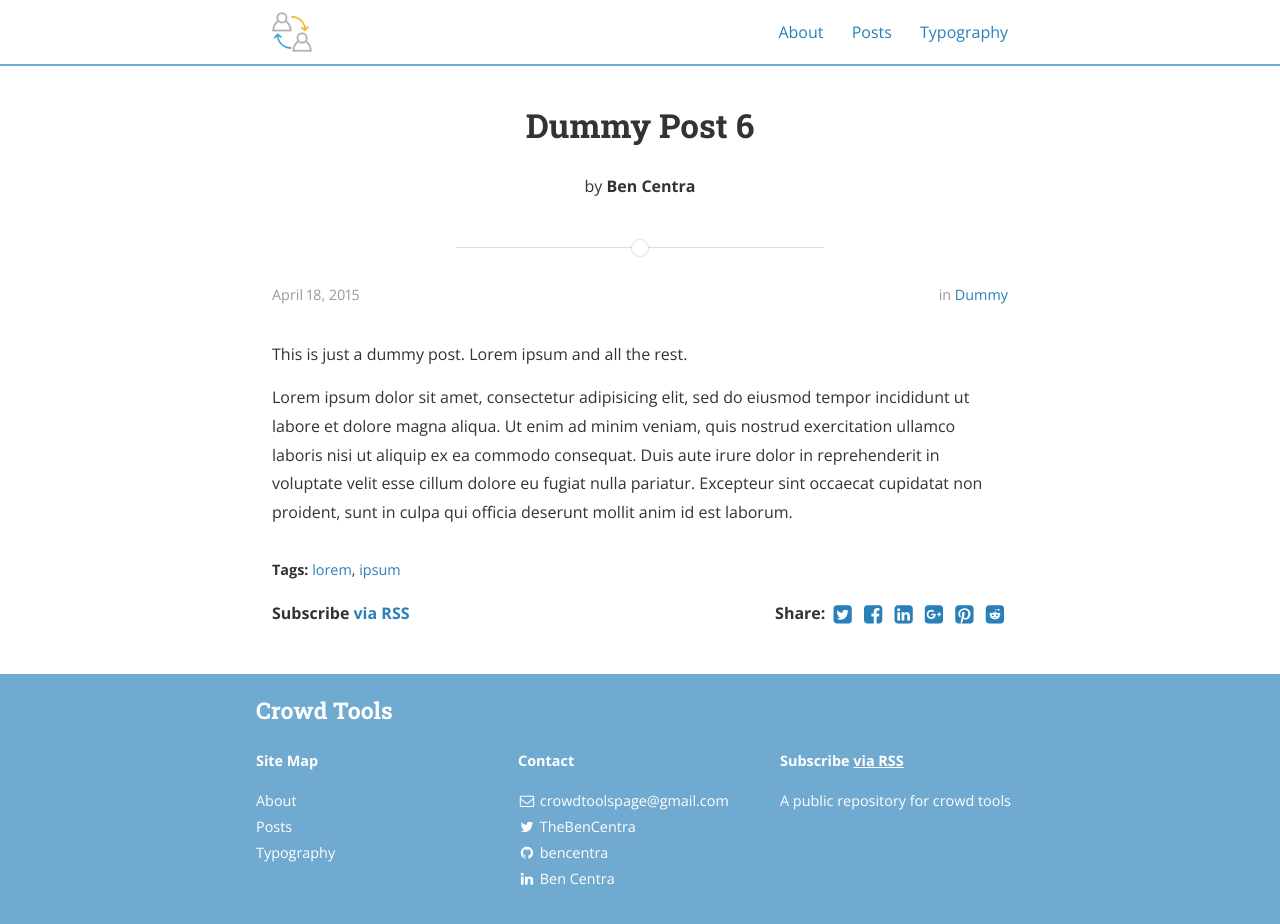
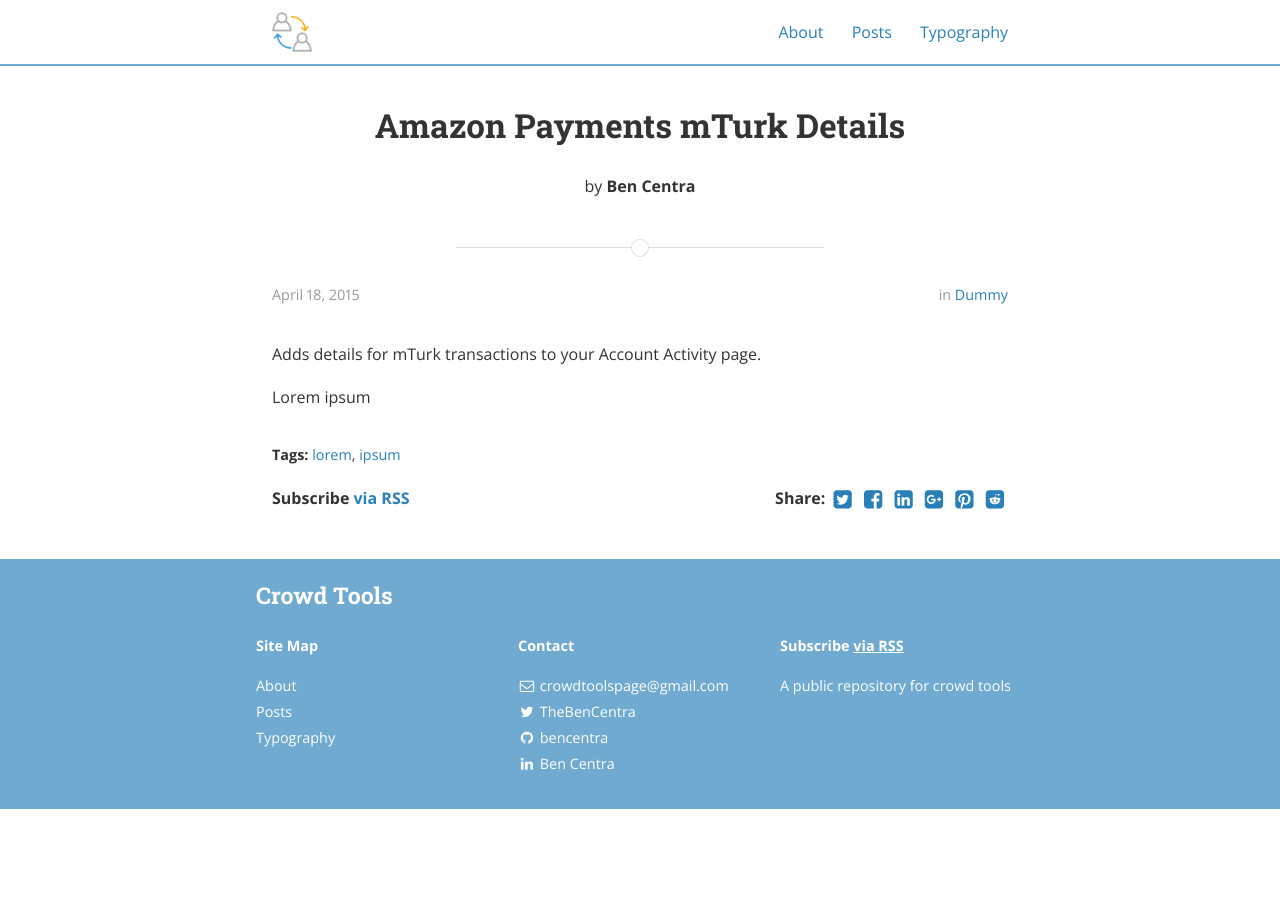
Before and after one commit to crowdtools/crowdtools.github.io, a Jekyll site: the page built from _posts/2015-04-18-dummy6.markdown, in a window 1280 px wide. Built offline with Jekyll 4.4.1, drawn with Linux system fonts in a browser that asks for light colours; nearby versions of some CDN libraries; after the commit the page ends 900 px from its top, so only the background shows below that.

Commit message:
template customization

```diff
--- a/_posts/2015-04-18-dummy6.markdown
+++ b/_posts/2015-04-18-dummy6.markdown
@@ -1,17 +1,12 @@
 ---
 layout: post
-title:  "Dummy Post 6"
+title:  "Amazon Payments mTurk Details"
 date:   2015-04-18 08:43:59
 author: Ben Centra
 categories: Dummy
 tags: lorem ipsum
 ---
 
-This is just a dummy post. Lorem ipsum and all the rest.
+Adds details for mTurk transactions to your Account Activity page.
 
-Lorem ipsum dolor sit amet, consectetur adipisicing elit, sed do eiusmod
-tempor incididunt ut labore et dolore magna aliqua. Ut enim ad minim veniam,
-quis nostrud exercitation ullamco laboris nisi ut aliquip ex ea commodo
-consequat. Duis aute irure dolor in reprehenderit in voluptate velit esse
-cillum dolore eu fugiat nulla pariatur. Excepteur sint occaecat cupidatat non
-proident, sunt in culpa qui officia deserunt mollit anim id est laborum.
+Lorem ipsum
--- a/_posts/2015-04-18-welcome-to-jekyll.markdown
+++ b/_posts/2015-04-18-welcome-to-jekyll.markdown
@@ -1,6 +1,6 @@
 ---
 layout: post
-title:  "Welcome to Jekyll!"
+title:  "MTurk HIT DataBase"
 date:   2015-04-18 08:43:59
 author: Ben Centra
 categories: Jekyll
@@ -8,7 +8,7 @@
 cover:  "/assets/instacode.png"
 ---
 
-You’ll find this post in your `_posts` directory. Go ahead and edit it and re-build the site to see your changes. You can rebuild the site in many different ways, but the most common way is to run `jekyll serve`, which launches a web server and auto-regenerates your site when a file is updated.
+Extended ability to search HITs you have worked on and other useful tools
 
 ## Adding New Posts
 
```
Also changed, not shown: _posts/2015-04-18-dummy4.markdown (+3 -8 lines), _posts/2015-04-18-dummy5.markdown (+3 -8 lines).
